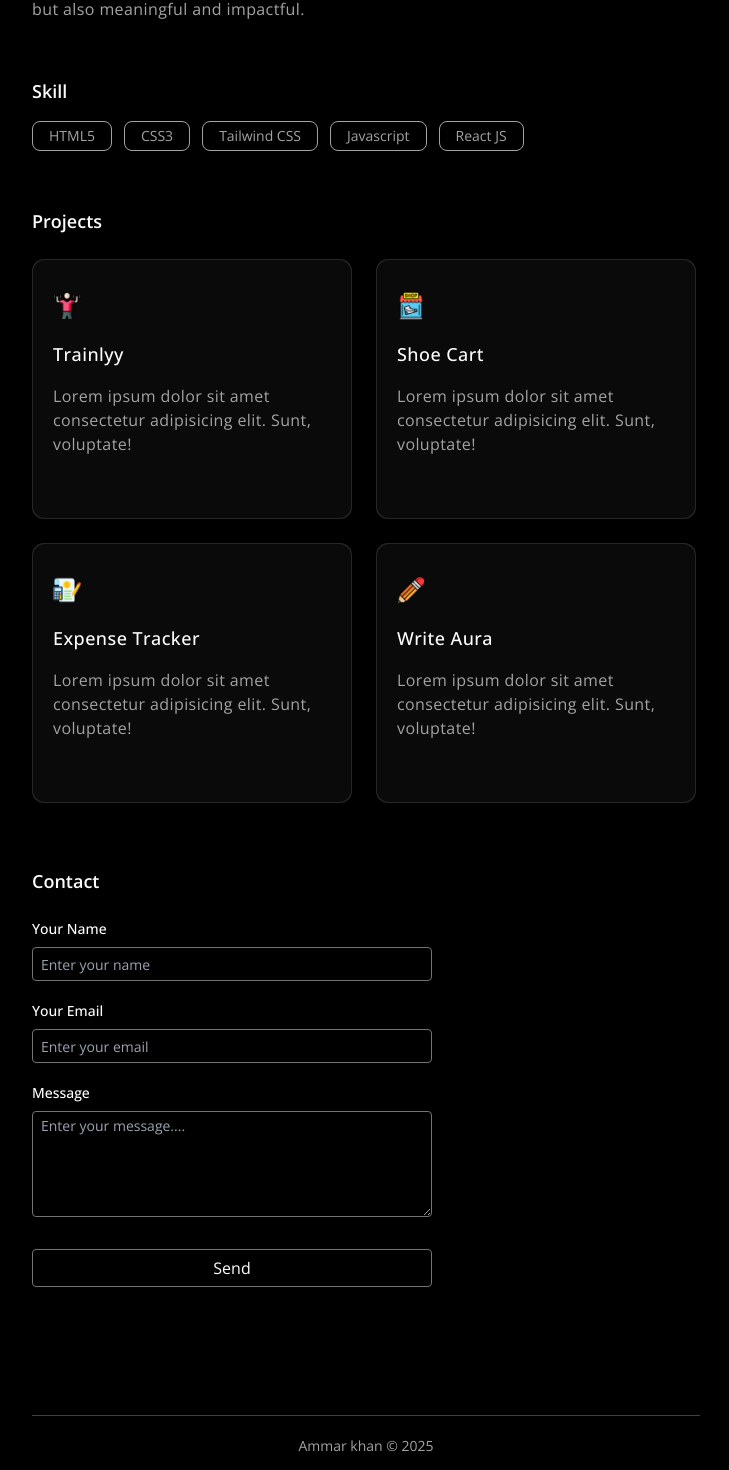
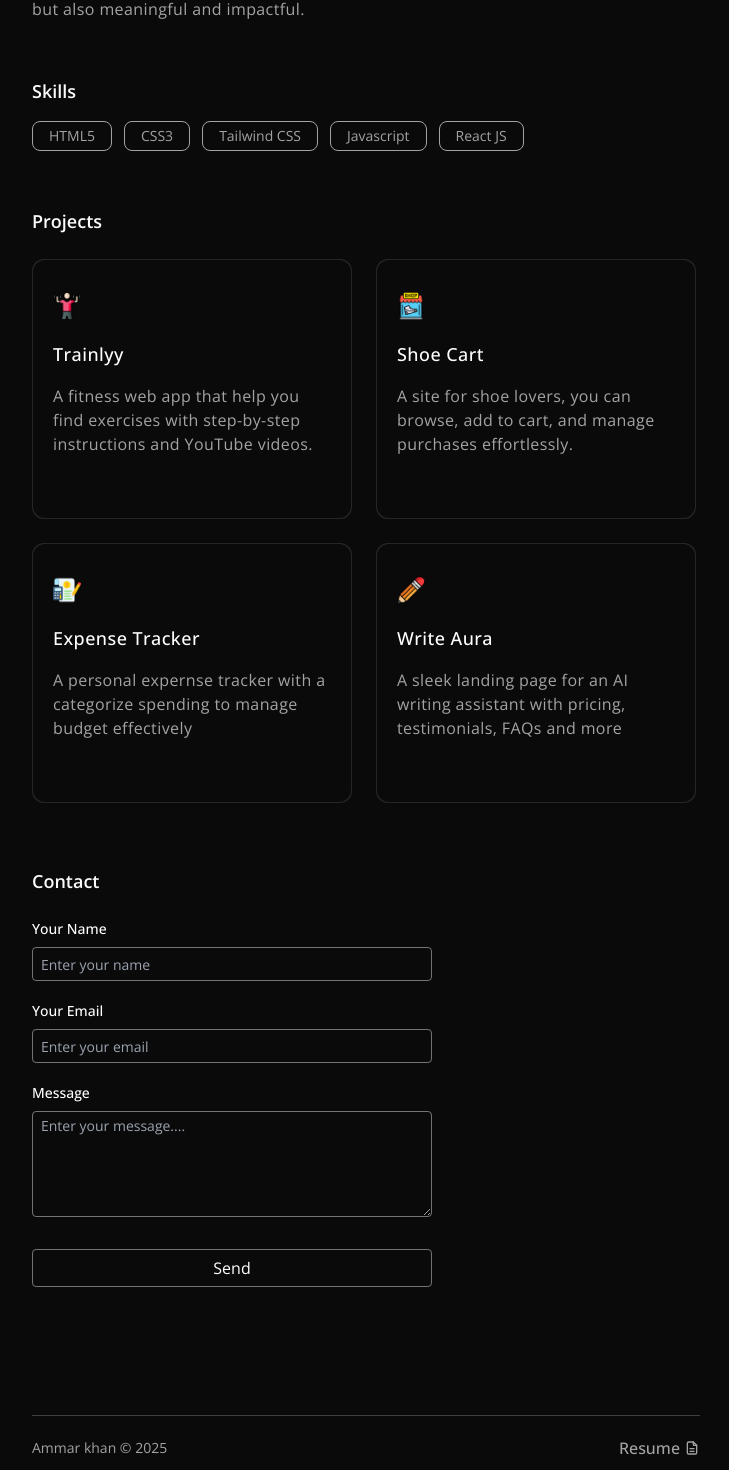
Before and after one commit to kammar20/ammar-portfolio, a React (Vite) app: page / in a window 1280 px wide. Shown: the part 492-1962 px from the top of the page, without its empty margins (274-1003 px from the left). Built offline with nearby package versions, Linux system fonts and the light colour scheme.

Commit message:
updated project section

```diff
--- a/index.html
+++ b/index.html
@@ -10,23 +10,24 @@
     content="I'm Ammar Khan, a passionate Front-End Developer specializing in building responsive and user-friendly web applications.">
   <meta name="keywords"
     content="Ammar Khan, Frontend Developer, Front-End Developer, React Developer, Web Developer, JavaScript Developer, Portfolio, Tailwind CSS">
-  <meta name="robots" content="index, follow">
+  <meta name="robots" content="follow, index">
   <meta name="theme-color" content="#171717">
 
   <!-- Open Graph Meta Tags -->
   <meta property="og:title" content="Ammar Khan | Front-End Developer">
   <meta property="og:description"
     content="Explore the portfolio of Ammar Khan, a skilled Front-End Developer proficient in React, JavaScript, and Tailwind CSS.">
-  <meta property="og:image" content="https://example.com/preview-image.jpg"> <!-- Add a valid image URL -->
-  <meta property="og:url" content="https://yourwebsite.com"> <!-- Replace with your domain -->
+  <meta property="og:image" content="https://imgur.com/jeht1QA">
+  <meta property="og:url" content="https://ammar-khan-dev.vercel.app/">
   <meta property="og:type" content="website">
 
   <!-- Twitter Card Meta Tags -->
   <meta name="twitter:card" content="summary_large_image">
   <meta name="twitter:title" content="Ammar Khan | Front-End Developer">
+  <meta name="twitter:site" content="@kammar_20">
   <meta name="twitter:description"
     content="Explore the portfolio of Ammar Khan, a skilled Front-End Developer proficient in React, JavaScript, and Tailwind CSS.">
-  <meta name="twitter:image" content="https://example.com/preview-image.jpg"> <!-- Add a valid image URL -->
+  <meta name="twitter:image" content="https://imgur.com/jeht1QA">
 
 
   <!-- Favicon -->
--- a/src/components/About.jsx
+++ b/src/components/About.jsx
@@ -7,7 +7,7 @@ export default function About() {
         <span className="text-white font-semibold underline underline-offset-4">
           Frontend Developer,
         </span>{' '}
-        I create user-friendly, visually engaging websitesand web apps. With a
+        I create user-friendly, visually engaging websites and web apps. With a
         focus on clean design and functionality.
       </p>
 
--- a/src/components/Footer.jsx
+++ b/src/components/Footer.jsx
@@ -1,7 +1,19 @@
+import { TbFileDescription } from 'react-icons/tb';
+
 export default function Footer() {
   return (
-    <footer className="border-t border-neutral-700 py-5">
+    <footer className="border-t border-neutral-700 py-5 flex items-center justify-between">
       <p className="text-center text-sm text-neutral-400">Ammar khan © 2025</p>
+      <a
+        href="https://drive.google.com/file/d/1-krk3uHZEplOLpA2BTa3ZNfwqiOXIS8p/view?usp=drive_link"
+        target="_blank"
+        className="flex items-center gap-1 text-neutral-400 hover:text-neutral-50 font-medium transition-all"
+      >
+        Resume
+        <span>
+          <TbFileDescription />
+        </span>
+      </a>
     </footer>
   );
 }
--- a/src/components/Skills.jsx
+++ b/src/components/Skills.jsx
@@ -3,7 +3,7 @@ import { skillsData } from '../data/portfolioData';
 export default function Skills() {
   return (
     <section className="mb-14">
-      <h5 className="text-lg text-neutral-50 font-semibold mb-4">Skill</h5>
+      <h5 className="text-lg text-neutral-50 font-semibold mb-4">Skills</h5>
       <div className="flex flex-wrap items-center gap-3">
         {skillsData.map((skill, index) => (
           <span
--- a/src/data/portfolioData.jsx
+++ b/src/data/portfolioData.jsx
@@ -34,28 +34,28 @@ export const projectData = [
     id: 1,
     logo: trainlyyLogo,
     name: 'Trainlyy',
-    desc: 'Lorem ipsum dolor sit amet consectetur adipisicing elit. Sunt, voluptate!',
+    desc: `A fitness web app that help you find exercises with step-by-step instructions and YouTube videos.`,
     liveLink: 'https://trainlyy.vercel.app/',
   },
   {
     id: 2,
     logo: shoeCartLogo,
     name: 'Shoe Cart',
-    desc: 'Lorem ipsum dolor sit amet consectetur adipisicing elit. Sunt, voluptate!',
+    desc: `A site for shoe lovers, you can browse, add to cart, and manage purchases effortlessly.`,
     liveLink: 'https://shopping-cart-shoe.vercel.app/',
   },
   {
     id: 3,
     logo: expenseTrackerLogo,
     name: 'Expense Tracker',
-    desc: 'Lorem ipsum dolor sit amet consectetur adipisicing elit. Sunt, voluptate!',
+    desc: `A personal expernse tracker with a categorize spending to manage budget effectively`,
     liveLink: 'https://xpens-tracker.vercel.app/',
   },
   {
     id: 4,
     logo: writeAuraLogo,
     name: 'Write Aura',
-    desc: 'Lorem ipsum dolor sit amet consectetur adipisicing elit. Sunt, voluptate!',
+    desc: 'A sleek landing page for an AI writing assistant with pricing, testimonials, FAQs and more',
     liveLink: 'https://write-aura.vercel.app/',
   },
 ];
--- a/src/index.css
+++ b/src/index.css
@@ -5,8 +5,7 @@
 @tailwind utilities;
 
 body {
-  background-color: black;
-  color: wheat;
+  @apply bg-neutral-950;
   font-family: 'Open Sans', serif;
 }
 
```
